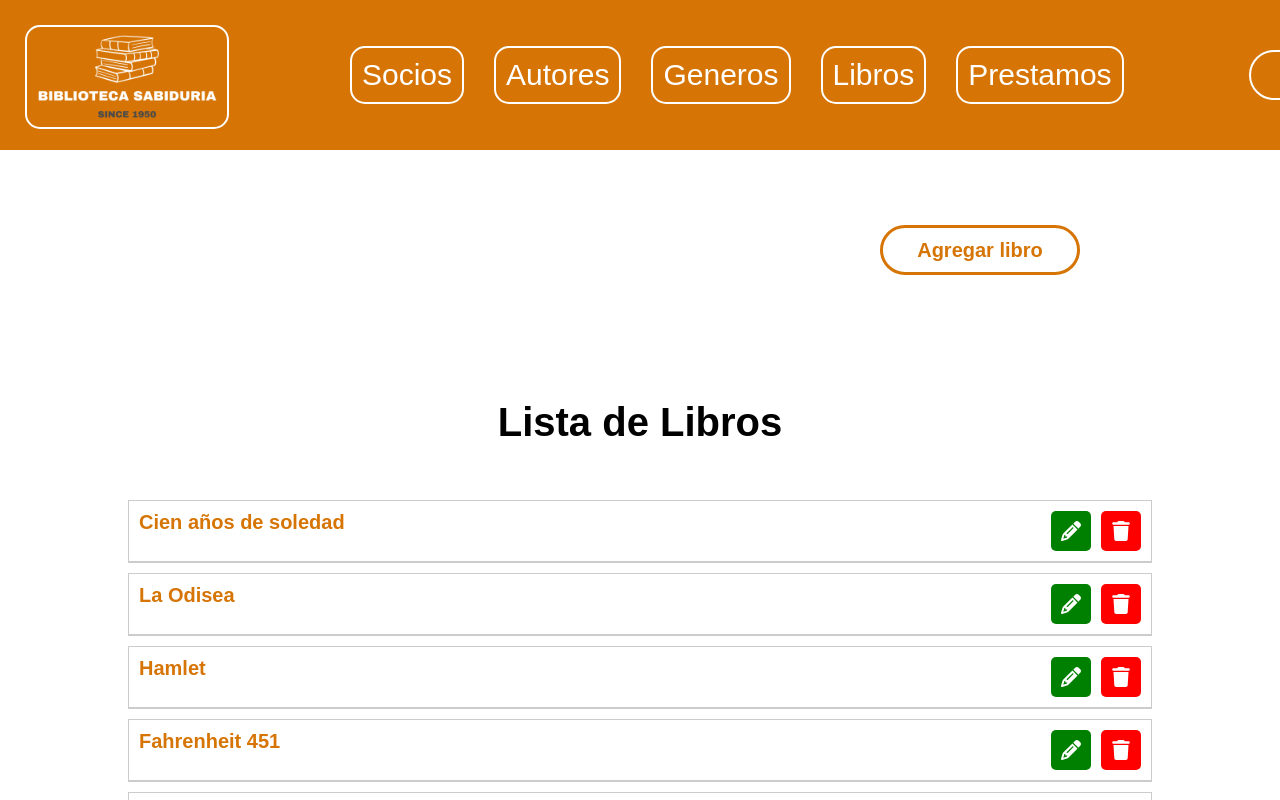
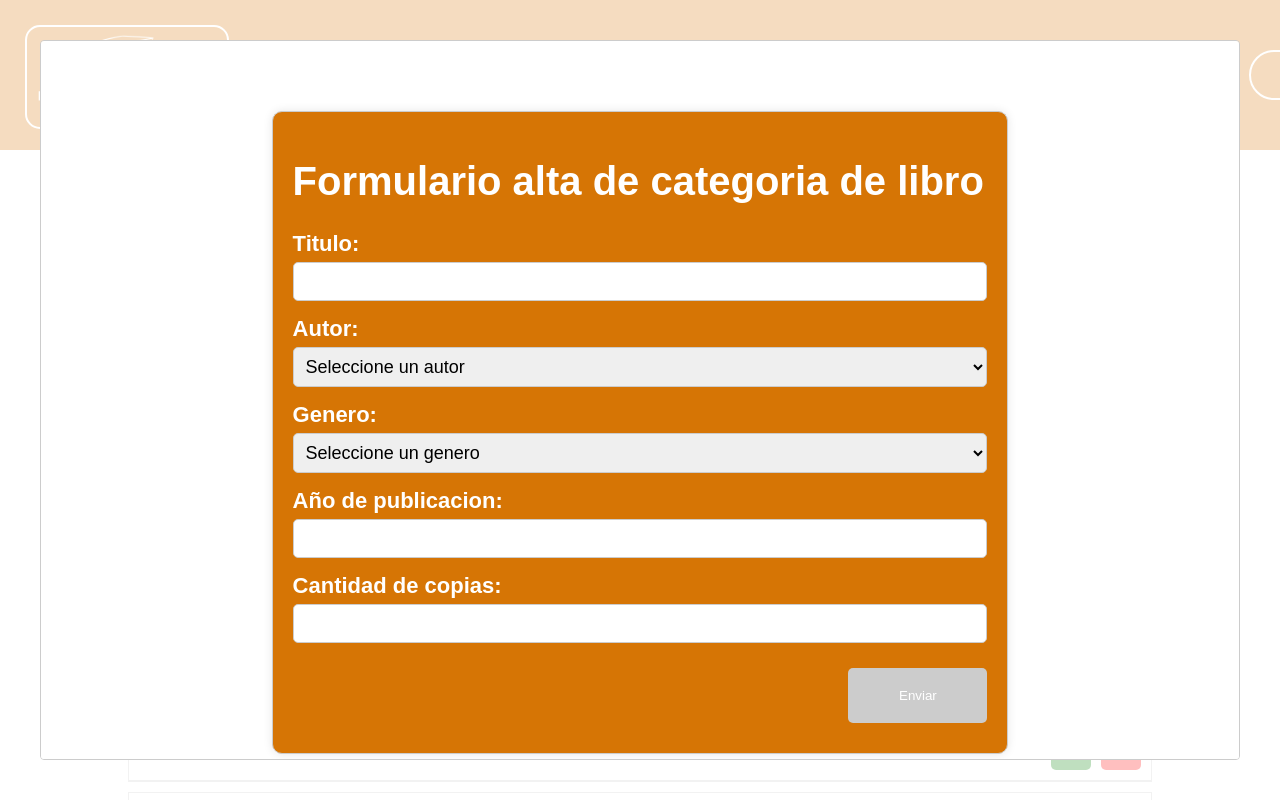
Before and after one commit to cristiancm97/ProyectoFinalL3, a React (Create React App) app: page /empleados/1/librose in a window 1280 px wide. Both pictures are taken after a click on the button "Agregar libro". Shown: the top 800 px of the page. Built offline with nearby package versions, Linux system fonts and the light colour scheme.

Commit message:
doceavo commit

```diff
--- a/src/componentes/FormRegistro/FormLibro.jsx
+++ b/src/componentes/FormRegistro/FormLibro.jsx
@@ -1,10 +1,32 @@
 import React, { useState, useEffect } from 'react';
-import './FormGenero.css';
+import './FormLibro.css';
 import Modal from '../Modal/Modal';
 
-function FormGenero() {
-  const [nombre, setNombre] = useState('');
-  const [descripcion, setDescripcion] = useState('');
+function FormLibro() {
+
+    const autores = [
+        {"nombre": "Gabriel García Márquez", "bibliografia": "Cien años de soledad, El amor en los tiempos del cólera", "fechaNac": "1927/03/06"},
+        {"nombre": "William Shakespeare", "bibliografia": "Hamlet, Romeo y Julieta, Macbeth", "fechaNac": "1564/04/23"},
+        {"nombre": "J.R.R. Tolkien", "bibliografia": "El señor de los anillos, El hobbit", "fechaNac": "1892/01/03"},
+        {"nombre": "Jane Austen", "bibliografia": "Orgullo y prejuicio, Sentido y sensibilidad", "fechaNac": "1775/12/16"},
+        {"nombre": "George Orwell", "bibliografia": "1984, Rebelión en la granja", "fechaNac": "1903/06/25"},
+        {"nombre": "Leo Tolstoy", "bibliografia": "Guerra y paz, Anna Karénina", "fechaNac": "1828/09/09"},
+        {"nombre": "Homer", "bibliografia": "La Ilíada, La Odisea", "fechaNac": "-800/01/01"}
+    ];
+
+    const generos = [
+        {"nombre": "Novela", "descripcion": "Narrativa extensa que desarrolla personajes, tramas y conflictos en profundidad, explorando la condición humana y la sociedad."},
+        {"nombre": "Poesía", "descripcion": "Expresión artística mediante el uso estilizado del lenguaje, a menudo con métrica y ritmo, para transmitir emociones, ideas y sensaciones."},
+        {"nombre": "Drama", "descripcion": "Representación literaria que presenta conflictos y emociones intensas, usualmente enfocada en momentos cruciales y decisiones impactantes."},
+        {"nombre": "Ciencia ficción", "descripcion": "Exploración especulativa de futuros posibles, tecnología avanzada y sus impactos en la humanidad, a menudo mezclando ciencia y imaginación."},
+        {"nombre": "Fantasía", "descripcion": "Exploración de mundos imaginarios, magia y seres sobrenaturales, desafiando las leyes naturales y explorando lo extraordinario."}
+    ];
+
+  const [titulo, setTitulo] = useState('');
+  const [autorLibro, setAutorLibro] = useState('');
+  const [anioPub, setAnioPub] = useState('');
+  const [copias, setCopias] = useState('');
+  const [generoLibro, setGeneroLibro] = useState('');
   const [isSubmitDisabled, setIsSubmitDisabled] = useState(true);
   const [modalVisible, setModalVisible] = useState(false);
   const [mensaje, setMensaje] = useState('');
@@ -12,23 +34,29 @@ function FormGenero() {
   useEffect(() => {
     // Habilitar el botón de envío solo si todos los campos están completos
     const isFormValid =
-      nombre && descripcion;
+      titulo && autorLibro && anioPub && copias && generoLibro;
     setIsSubmitDisabled(!isFormValid);
-  }, [nombre, descripcion]);
+  }, [titulo, autorLibro, anioPub, copias, generoLibro]);
 
   const handleSubmit = async (e) => {
     e.preventDefault();
 
     const genero = {
-        nombre,
-        descripcion,
+        titulo,
+        autorLibro,
+        anioPub,
+        copias,
+        generoLibro,
       };
 
     console.log(genero)
 
     // Limpia los campos del formulario después de enviarlo
-    setNombre('');
-    setDescripcion('');
+    setTitulo('');
+    setAutorLibro('Seleccione un autor');
+    setAnioPub('');
+    setCopias('');
+    setGeneroLibro('Seleccione un genero');
 
 
     // Mostrar el modal
@@ -44,15 +72,40 @@ function FormGenero() {
 
   return (
     <div className="form-container">
-      <h1>Formulario alta de categoria de genero literario</h1>
+      <h1>Formulario alta de categoria de libro</h1>
       <form onSubmit={handleSubmit}>
         <div className="form-group">
-          <label>Nombre:</label>
-          <input type="text" value={nombre} onChange={(e) => setNombre(e.target.value)} required />
+          <label>Titulo:</label>
+          <input type="text" value={titulo} onChange={(e) => setTitulo(e.target.value)} required />
+        </div>
+
+        <div className="form-group">
+            <label>Autor:</label>
+            <select value={autorLibro} onChange={(e) => setAutorLibro(e.target.value)} id='type-select' required>
+                <option value="Seleccione un autor">Seleccione un autor</option>
+                    {autores.map((autor, index) => (
+                <option key={index} value={autor.nombre}>{autor.nombre}</option>
+                ))}
+            </select>
+        </div>
+
+        <div className="form-group">
+            <label>Genero:</label>
+            <select value={generoLibro} onChange={(e) => setGeneroLibro(e.target.value)} id='type-select' required>
+                <option value="Seleccione un genero">Seleccione un genero</option>
+                    {generos.map((genero, index) => (
+                <option key={index} value={genero.nombre}>{genero.nombre}</option>
+                ))}
+            </select>
+        </div>
+
+        <div className="form-group">
+          <label>Año de publicacion:</label>
+          <input type="number" value={anioPub} onChange={(e) => setAnioPub(e.target.value)} required />
         </div>
         <div className="form-group">
-          <label>Descripcion de la categoria:</label>
-          <textarea value={descripcion} onChange={(e) => setDescripcion(e.target.value)} id='input-descripcion-libro'required />
+          <label>Cantidad de copias:</label>
+          <input type="number" value={copias} onChange={(e) => setCopias(e.target.value)} required />
         </div>
         <div className="button-container">
           <button id='btn-registro' type="submit" disabled={isSubmitDisabled}>Enviar</button>
@@ -63,12 +116,12 @@ function FormGenero() {
       {/* Renderiza el modal si modalVisible es true */}
       {modalVisible && (
         <Modal
-        tituloMsj="Categoria de genero creado"
-        cuerpoMsj={"Genero cargado en el sistema"}
+        tituloMsj="Perfil de libro creado"
+        cuerpoMsj={"Libro cargado en el sistema"}
       />
       )}
     </div>
   );
 }
 
-export default FormGenero;
+export default FormLibro;
--- a/src/componentes/FormRegistro/FormRegistro.css
+++ b/src/componentes/FormRegistro/FormRegistro.css
@@ -23,7 +23,7 @@
   .form-group input[type="number"],
   .form-group input[type="tel"],
   .form-group input[type="date"],
-  .form-group input[type="email"],#select,#input-descripcion-libro {
+  .form-group input[type="email"],#select,#input-descripcion-libro, #type-select {
     width: 100%;
     padding: 8px;
     font-size: 18px;
--- /dev/null
+++ b/src/componentes/Modal/ModalFormLibro.css
@@ -0,0 +1,26 @@
+.contenedor-btnCerrar{
+    height: 100px;
+    display: flex;
+    align-items: center;
+    justify-content: center;
+    margin-top: 50px;
+  }
+
+  .agregarCerrar{
+    width: 200px;
+    height: 50px;
+    margin-right: 200px;
+    background-color: white;
+    border-radius: 30px;
+    font-family: Arial, Helvetica, sans-serif;
+    font-size: 20px;
+    border: 3px solid #D67505;
+    color: #D67505;
+  }
+
+  .agregarCerrar:hover{
+    background-color: #D67505;
+    color: white;
+    box-shadow: 1px 1px 3px 3px rgb(0, 0, 0,0.5);
+    transition: all 300ms ease;
+  }
--- /dev/null
+++ b/src/componentes/Modal/ModalFormLibro.jsx
@@ -0,0 +1,28 @@
+import React from 'react';
+import Modal from 'react-modal';// Asegúrate de importar correctamente
+import './ModalFormLibro.css'
+import FormLibro from '../FormRegistro/FormLibro';
+
+
+// Establece un contenedor para el modal en la app
+Modal.setAppElement('#root');
+
+const ModalFormLibro = ({ isOpen, onClose }) => {
+  return (
+
+    <Modal
+      isOpen={isOpen}
+      onRequestClose={onClose}
+      contentLabel="Formulario de Registro"
+    >
+      <FormLibro/>
+      <div className="contenedor-btnCerrar">
+        <button className='agregarCerrar' onClick={onClose}><strong>Cerrar</strong></button>
+      </div>
+
+
+    </Modal>
+  );
+};
+
+export default ModalFormLibro;
--- a/src/componentes/pages/Empleado/Libros.jsx
+++ b/src/componentes/pages/Empleado/Libros.jsx
@@ -1,15 +1,28 @@
-import React from 'react'
+import React,{useState} from 'react'
 import Footer from '../../Footer/Footer'
 import NavBarEmpleado from '../../NavBar/NavBarEmpleado'
 import ListaLibro from '../../Listas/ListaLibro/ListaLibro'
+import ModalFormLibro from '../../Modal/ModalFormLibro'
 
 function Librose() {
+
+  const [modalIsOpen, setModalIsOpen] = useState(false);
+
+  const openModal = () => {
+    setModalIsOpen(true);
+  };
+
+  const closeModal = () => {
+    setModalIsOpen(false);
+  };
+
   return (
     <div>
       <NavBarEmpleado/>
       <div className="contenedor-btnAgregarSocio">
-        <button className='agregarSocio'><strong>Agregar libro</strong></button>
+        <button className='agregarSocio' onClick={openModal}><strong>Agregar libro</strong></button>
       </div>
+      <ModalFormLibro isOpen={modalIsOpen} onClose={closeModal} />
       <ListaLibro/>
       <Footer/>
     </div>
```
